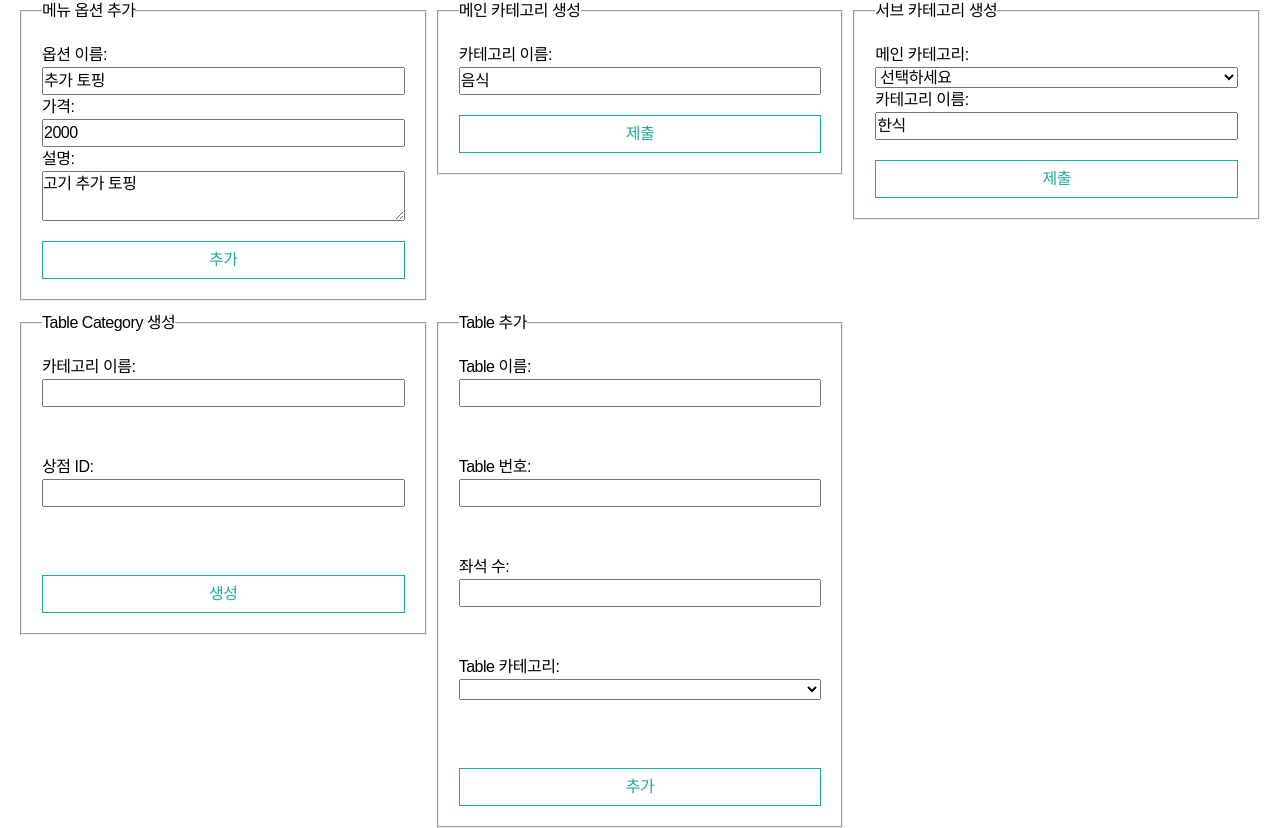
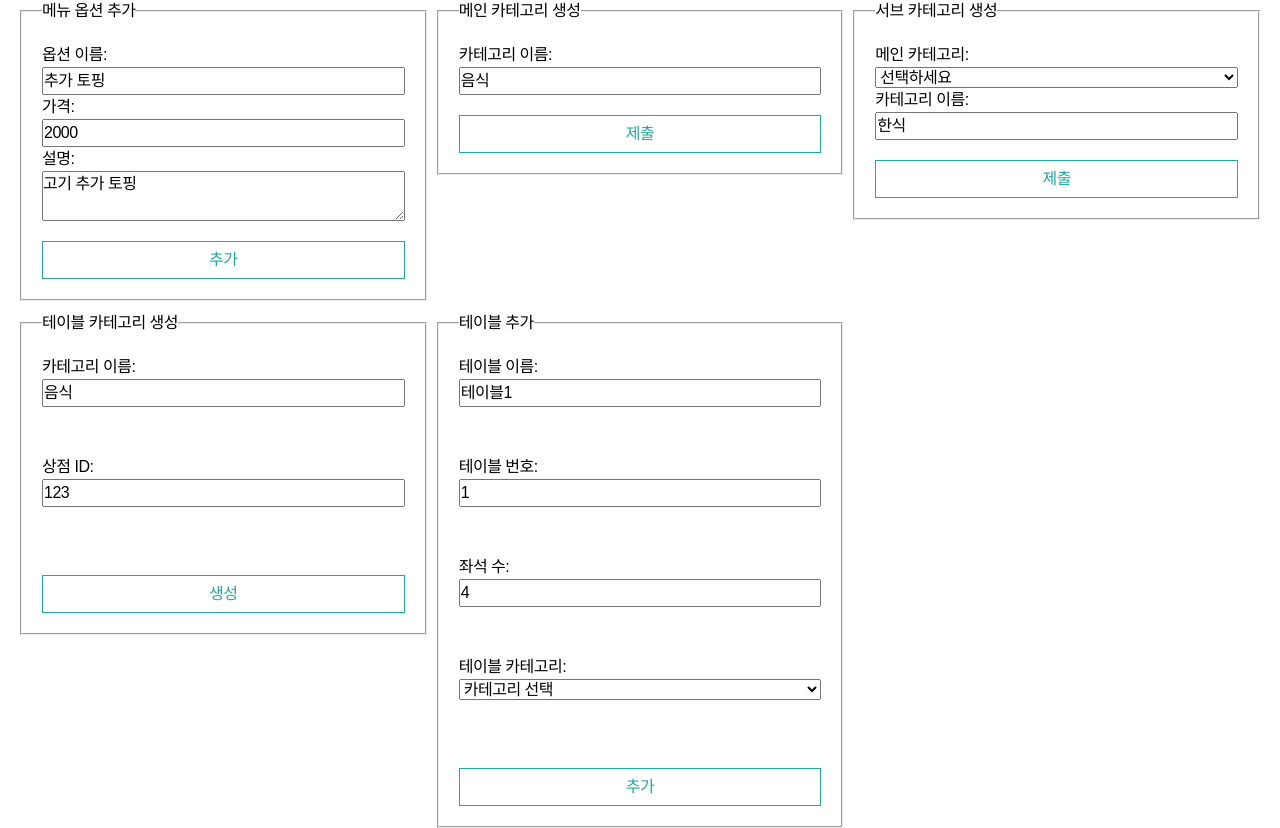
Before and after one commit to gih1214/orderandgo, a Flask app: page /adm/ in a window 1280 px wide. Shown: the part 725-1553 px from the top of the page. Run offline with Flask 3, Linux system fonts and the light colour scheme; lists and menus that the app fills with data are empty; some libraries are stand-ins or nearby versions; some web fonts are replaced.

Commit message:
add table

```diff
--- a/app/routes/adm.py
+++ b/app/routes/adm.py
@@ -194,3 +194,65 @@ def delete_menu_sub_category(menu_sub_category_id):
     return jsonify({'message': '메뉴 서브 카테고리를 성공적으로 삭제되었습니다.'}), 204
 ### 메뉴 서브 카테고리 끝 ###
 ####################
+
+####################
+### 테이블 카테고리 시작 ###
+@adm_bp.route('/table_category', methods=['POST'])
+def create_table_category():
+    # 테이블 카테고리 생성 로직 수행
+    # ...
+    table_category_data = request.get_json()
+    print('Received JSON data:', table_category_data)
+    return jsonify({'message': '테이블 카테고리를 성공적으로 생성되었습니다.'}), 201
+
+@adm_bp.route('/table_category/<table_category_id>', methods=['GET'])
+def get_table_category(table_category_id):
+    # 테이블 카테고리 조회 로직 수행
+    # ...
+    table_category_data = {'id': table_category_id, 'name': 'John Doe', 'email': 'john@example.com'}  # 예시 데이터
+    return jsonify(table_category_data), 200
+
+@adm_bp.route('/table_category/<table_category_id>', methods=['PATCH'])
+def update_table_category(table_category_id):
+    # 테이블 카테고리 업데이트 로직 수행
+    # ...
+    return jsonify({'message': '테이블 카테고리를 성공적으로 업데이트되었습니다.'}), 200
+
+@adm_bp.route('/table_category/<table_category_id>', methods=['DELETE'])
+def delete_table_category(table_category_id):
+    # 테이블 카테고리 삭제 로직 수행
+    # ...
+    return jsonify({'message': '테이블 카테고리를 성공적으로 삭제되었습니다.'}), 204
+### 테이블 카테고리 끝 ###
+####################
+
+####################
+### 테이블 시작 ###
+@adm_bp.route('/table', methods=['POST'])
+def create_table():
+    # 테이블 생성 로직 수행
+    # ...
+    table_data = request.get_json()
+    print('Received JSON data:', table_data)
+    return jsonify({'message': '테이블을 성공적으로 생성되었습니다.'}), 201
+
+@adm_bp.route('/table/<table_id>', methods=['GET'])
+def get_table(table_id):
+    # 테이블 조회 로직 수행
+    # ...
+    table_data = {'id': table_id, 'name': 'John Doe', 'email': 'john@example.com'}  # 예시 데이터
+    return jsonify(table_data), 200
+
+@adm_bp.route('/table/<table_id>', methods=['PATCH'])
+def update_table(table_id):
+    # 테이블 업데이트 로직 수행
+    # ...
+    return jsonify({'message': '테이블을 성공적으로 업데이트되었습니다.'}), 200
+
+@adm_bp.route('/table/<table_id>', methods=['DELETE'])
+def delete_table(table_id):
+    # 테이블 삭제 로직 수행
+    # ...
+    return jsonify({'message': '테이블을 성공적으로 삭제되었습니다.'}), 204
+### 테이블 끝 ###
+####################
--- a/app/static/js/adm.js
+++ b/app/static/js/adm.js
@@ -118,6 +118,32 @@ handleFormSubmit('subCategoryForm', function(subCategoryData) {
   main();
 });
 
+handleFormSubmit('tableCategoryForm', function(subCategoryData) {
+  console.log(subCategoryData);
+  async function main() {
+    try {
+      const response = await submitFun( url+'/adm/table_category', 'POST', subCategoryData);
+      console.log('Received data:', response);
+    } catch (error) {
+      console.error('Error:', error);
+    }
+  }
+  main();
+});
+
+handleFormSubmit('tableForm', function(subCategoryData) {
+  console.log(subCategoryData);
+  async function main() {
+    try {
+      const response = await submitFun( url+'/adm/table', 'POST', subCategoryData);
+      console.log('Received data:', response);
+    } catch (error) {
+      console.error('Error:', error);
+    }
+  }
+  main();
+});
+
 
 
 async function submitFun(url, method, data) {
--- a/app/templates/adm.html
+++ b/app/templates/adm.html
@@ -199,17 +199,16 @@
 
   </div>
 
-
   <div>
     <form id="tableCategoryForm">
       <fieldset>
-        <legend>Table Category 생성</legend>
+        <legend>테이블 카테고리 생성</legend>
 
         <label for="categoryName">카테고리 이름:</label>
-        <input type="text" id="categoryName" name="categoryName" required><br><br>
+        <input type="text" id="categoryName" name="categoryName" required value="음식"><br><br>
 
         <label for="storeId">상점 ID:</label>
-        <input type="number" id="storeId" name="storeId" required><br><br>
+        <input type="number" id="storeId" name="storeId" required value="123"><br><br>
 
         <button type="submit">생성</button>
       </fieldset>
@@ -220,20 +219,23 @@
   <div>
     <form id="tableForm">
       <fieldset>
-        <legend>Table 추가</legend>
+        <legend>테이블 추가</legend>
 
-        <label for="tableName">Table 이름:</label>
-        <input type="text" id="tableName" name="tableName" required><br><br>
+        <label for="tableName">테이블 이름:</label>
+        <input type="text" id="tableName" name="tableName" required value="테이블1"><br><br>
 
-        <label for="tableNumber">Table 번호:</label>
-        <input type="number" id="tableNumber" name="tableNumber" required><br><br>
+        <label for="tableNumber">테이블 번호:</label>
+        <input type="number" id="tableNumber" name="tableNumber" required value="1"><br><br>
 
         <label for="seatCount">좌석 수:</label>
-        <input type="number" id="seatCount" name="seatCount" required><br><br>
+        <input type="number" id="seatCount" name="seatCount" required value="4"><br><br>
 
-        <label for="tableCategory">Table 카테고리:</label>
+        <label for="tableCategory">테이블 카테고리:</label>
         <select id="tableCategory" name="tableCategory" required>
-          <!-- Populate with table category options from the server -->
+          <option value="" disabled selected>카테고리 선택</option>
+          <option value="카테고리1">카테고리1</option>
+          <option value="카테고리2">카테고리2</option>
+          <option value="카테고리3">카테고리3</option>
         </select><br><br>
 
         <button type="submit">추가</button>
```
